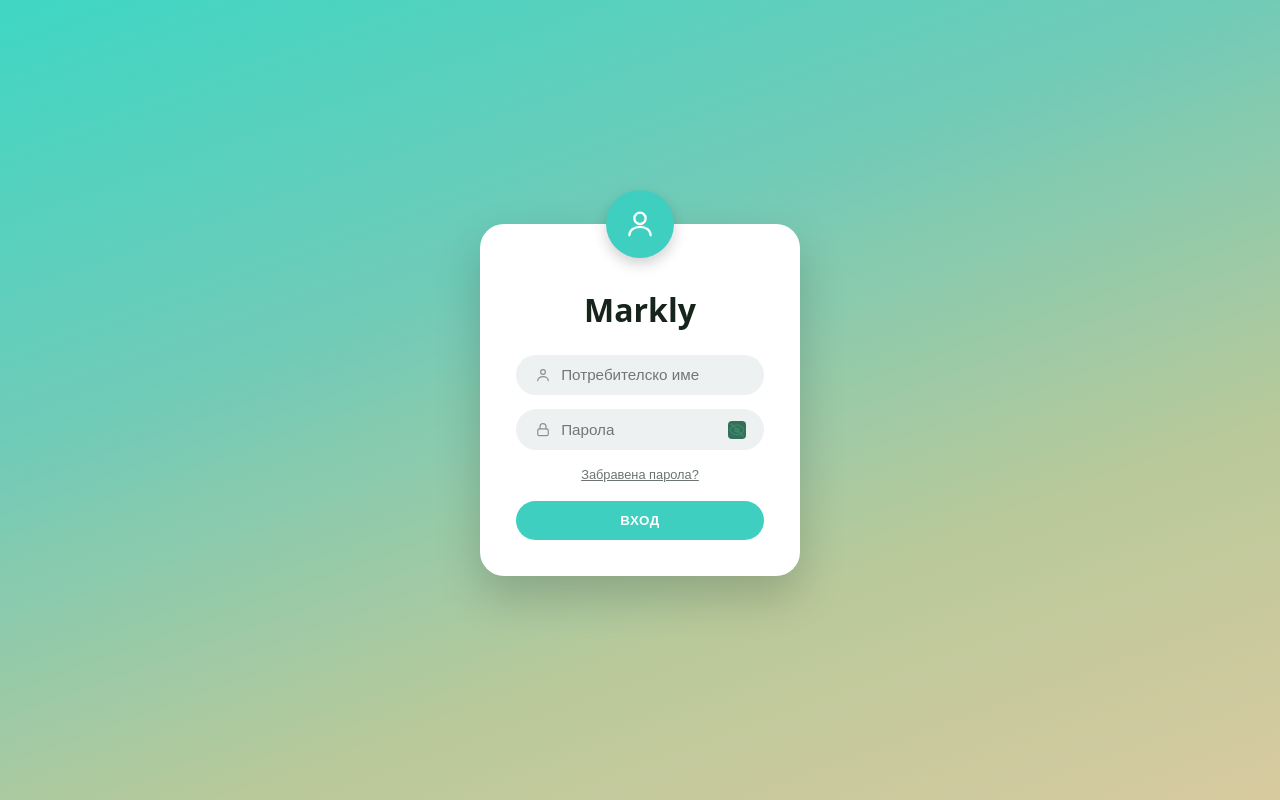
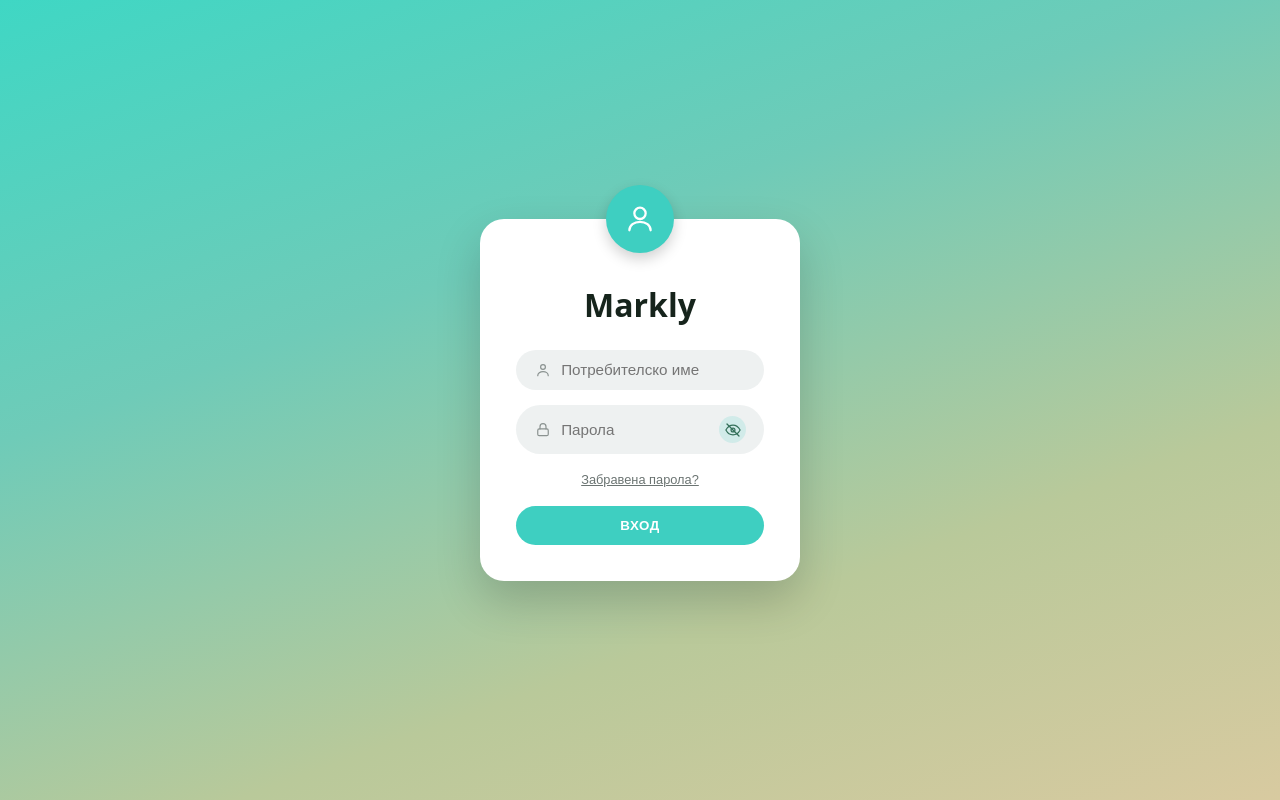
Before and after one commit to vaYordanova2005/student-grading-platform, a React (Vite) app in the folder frontend/: page /login in a window 1280 px wide. In both pictures the pointer is over the button "Покажи паролата". Built offline with nearby package versions, Linux system fonts and the light colour scheme.

Commit message:
Fix hover contrast and centering on login page controls
Matches the eye-toggle button's hover state to the forgot-password
link's fix (specificity override + light tint background instead of
solid green), and centers the forgot-password hint text.

```diff
--- a/frontend/src/index.css
+++ b/frontend/src/index.css
@@ -375,14 +375,18 @@ td {
   flex-shrink: 0;
   background: transparent;
   color: #8a9290;
-  padding: 0;
+  padding: 0.3rem;
+  border-radius: 999px;
   height: auto;
   cursor: pointer;
+  -webkit-tap-highlight-color: transparent;
 }
 
-.login-eye-toggle:hover {
-  background: transparent;
-  color: var(--primary);
+button.login-eye-toggle:hover,
+button.login-eye-toggle:focus-visible,
+button.login-eye-toggle:active {
+  background: rgba(62, 207, 193, 0.16);
+  color: var(--primary-hover);
 }
 
 .login-eye-toggle svg {
@@ -420,6 +424,7 @@ button.login-forgot:active {
   font-size: 0.8rem;
   opacity: 0.75;
   margin: -0.25rem 0 0.75rem;
+  text-align: center;
 }
 
 .login-btn {
```
